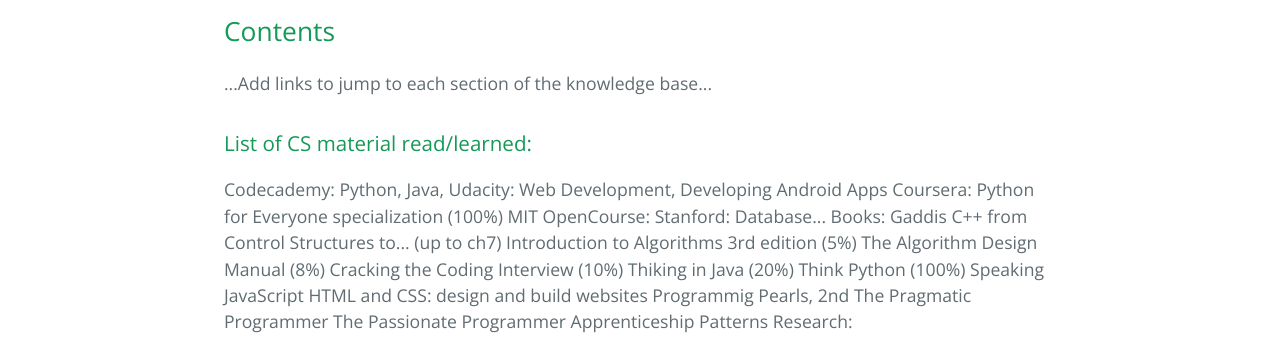
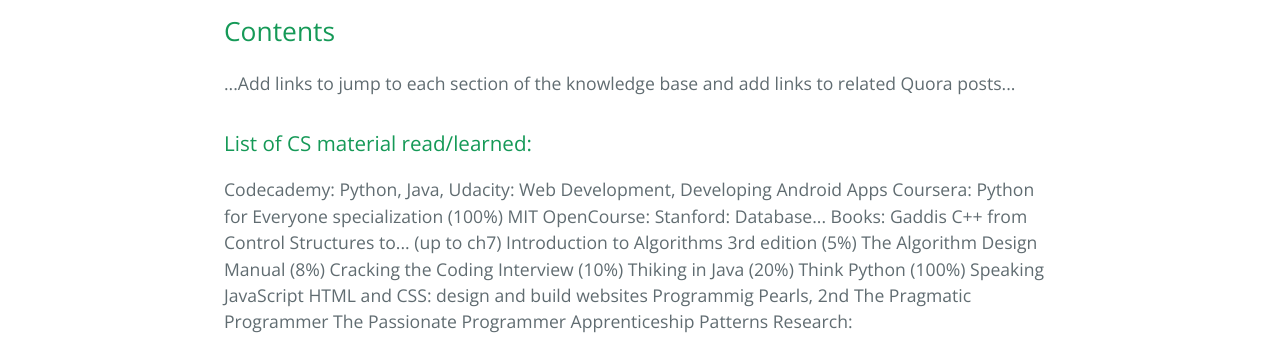
Before and after one commit to jakthu/jakthu.github.io, a plain HTML site: page index.html in a window 1280 px wide. Shown: the part 421-785 px from the top of the page. Drawn offline with nearby package versions, Linux system fonts and the light colour scheme.

Commit message:
Update index.html

```diff
--- a/index.html
+++ b/index.html
@@ -19,7 +19,7 @@
 
       <h1> wiki, knowledge base of material I have learned</h1>
       <h2>Contents</h2>
-      <p>...Add links to jump to each section of the knowledge base...</p>
+      <p>...Add links to jump to each section of the knowledge base and add links to related Quora posts...</p>
       <h3>List of CS material read/learned: </h3>
       <p>Codecademy: Python, Java,
         Udacity: Web Development, Developing Android Apps
```
